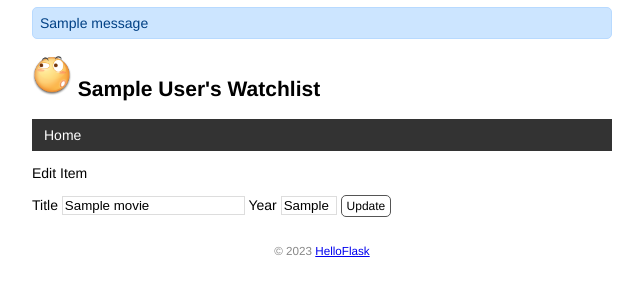
After one commit to paxzhu/watchlist, a Flask app: page /movie/edit/1 in a window 1280 px wide. The commit adds this page. Shown: the top 300 px of the page, without its empty margins (318-961 px from the left). Run offline with Flask 3, Linux system fonts and the light colour scheme; tables that the repository leaves empty hold one stand-in row (values such as "Sample post"); one stand-in notice (Sample message) is shown.

Commit message:
Create, edit and delete item by form

```diff
--- a/app.py
+++ b/app.py
@@ -13,7 +13,7 @@ else:
 app = Flask(__name__)
 app.config['SQLALCHEMY_DATABASE_URI'] = prefix + os.path.join(app.root_path, 'data.db')
 db = SQLAlchemy(app)
-
+app.config['SECRET_KEY'] = 'dev'  # 等同于 app.secret_key = 'dev'
 # movies = db.Table('movies',
 #                       db.Column('user_id', db.Integer, db.ForeignKey('user.id'), primary_key=True),
 #                       db.Column('movie_id', db.Integer, db.ForeignKey('movie.id'), primary_key=True)
@@ -66,12 +66,16 @@ def inject_user():
     user = User.query.first()
     return dict(user=user)
 
+@app.errorhandler(404)
+def page_not_found(e):
+    return render_template('404.html'), 404
+
 @app.route("/", methods=["GET", "POST"])
 def index():
     if request.method == 'POST':
         title = request.form.get('title')
         year = request.form.get('year')
-        if not title or not year or len(year) > 4 or len(title) > 60:
+        if not title or not year or len(year) != 4 or len(title) > 60:
             flash("Invalid input.")
             return redirect(url_for('index'))
         movie = Movie(title = title, year = year)
@@ -82,11 +86,30 @@ def index():
     movies = Movie.query.all()
     return render_template('index.html', movies=movies)
 
-@app.errorhandler(404)
-def page_not_found(e):
-    return render_template('404.html'), 404
+@app.route("/movie/edit/<int:movie_id>", methods=["GET", "POST"])
+def edit(movie_id):
+    movie = Movie.query.get_or_404(movie_id)
+    if request.method == "POST":
+        title = request.form.get('title')
+        year = request.form.get('year')
+        if not title or not year or len(year) != 4 or len(title) > 60:
+            flash("Invalid input.")
+            return redirect(url_for('edit', movie_id = movie_id))
+        movie.title = title
+        movie.year = year
+        db.session.commit()
+        flash("Item updated.")
+        return redirect(url_for('index'))
+    return render_template("edit.html", movie = movie)
+
+@app.route("/movie/delete/<int:movie_id>", methods=["POST"])
+def delete(movie_id):
+    movie = Movie.query.get_or_404(movie_id)
+    db.session.delete(movie)
+    db.session.commit()
+    flash("Item deleted.")
+    return redirect(url_for('index'))
 
 
 if __name__ == '__main__':
-    print(app.url_map)
     app.run(debug=True)
--- a/static/style.css
+++ b/static/style.css
@@ -115,3 +115,18 @@ input[name=year] {
     color: white;
     border: 1px solid black;
 }
+
+.alert {
+    position: relative;
+    padding: 7px;
+    margin: 7px 0;
+    border: 1px solid transparent;
+    color: #004085;
+    background-color: #cce5ff;
+    border-color: #b8daff;
+    border-radius: 5px;
+}
+
+.inline-form {
+    display: inline;
+}
--- a/templates/404.html
+++ b/templates/404.html
@@ -1,10 +1,7 @@
 {% extends 'base.html' %}
 {% block title %}404{% endblock %}
-{% block header %}
-<h1>
+{% block header_img %}
     <img alt="aaaaa" class="avatar" src="{{ url_for('static', filename='images/aaaaa.png') }}">
-    {{ user.name }}'s Watchlist
-</h1>
 {% endblock %}
 {% block content %}
 <ul class="movie-list">
--- a/templates/base.html
+++ b/templates/base.html
@@ -7,8 +7,14 @@
     <link rel="icon" href="https://flask.palletsprojects.com/en/3.0.x/_static/flask-vertical.png">
 </head>
 <nav>
+  {% for message in get_flashed_messages() %}
+  <div class="alert">{{ message }}</div>
+  {% endfor %}
   <header>
-    {% block header %}{% endblock %}
+    <h1>
+    {% block header_img %}{% endblock %}
+    {{ user.name }}'s Watchlist
+    </h1>
   </header>
   <ul>
     <li><a href="{{ url_for('index') }}">Home</a></li>
--- /dev/null
+++ b/templates/edit.html
@@ -0,0 +1,15 @@
+{% extends "base.html" %}
+{% block title %}Edit{% endblock %}
+{% block header_img %}
+    <img alt="yi" class="avatar" src="{{ url_for('static', filename='images/yi.png') }}">
+{% endblock %}
+{% block content %}
+<p>Edit Item</p>
+<form method="post">
+    <label>Title</label>
+    <input type="text" name="title" value="{{ movie.title }}" required>
+    <label>Year</label>
+    <input type="text" name="year" value="{{ movie.year }}" required>
+    <input class="btn" type="submit" name="submit" value="Update">
+</form>
+{% endblock %}
```
Also changed, not shown: templates/index.html (+5 -4 lines).
